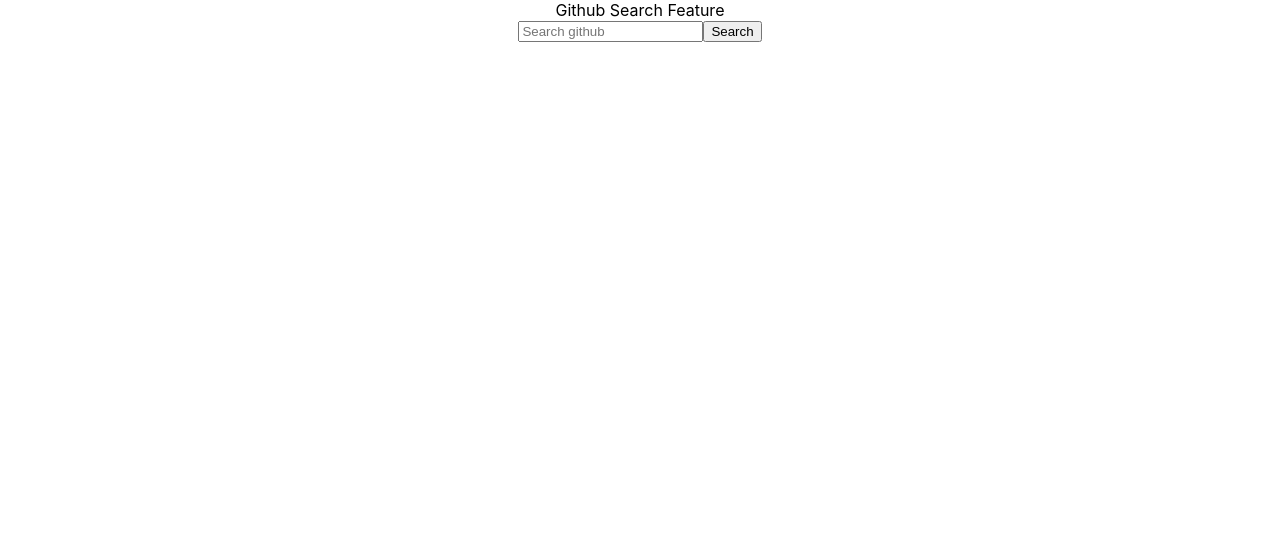
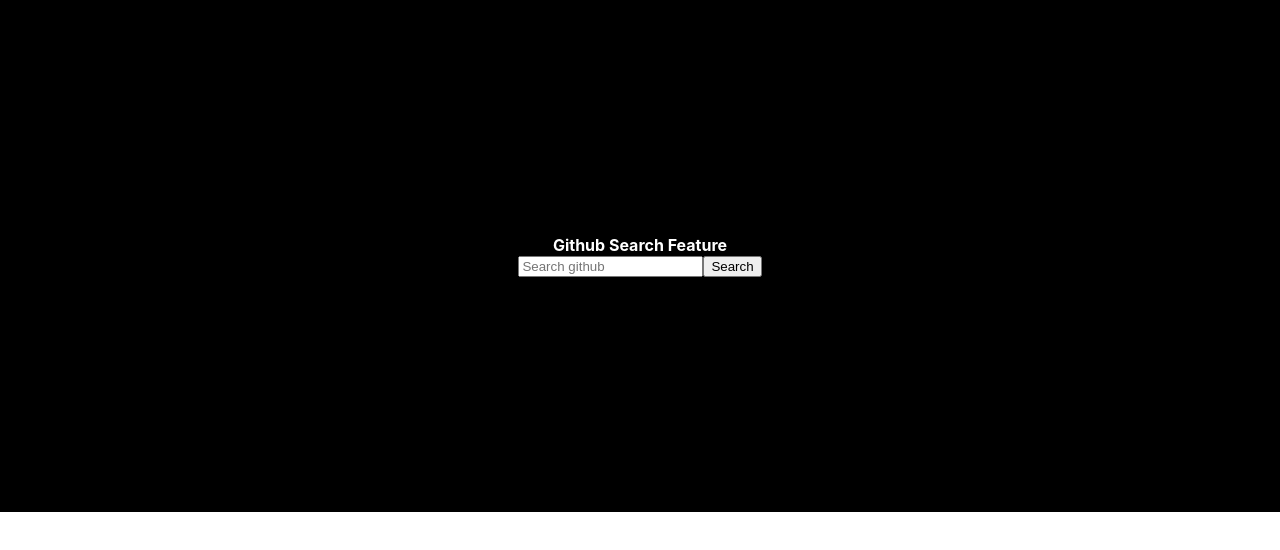
Before and after one commit to kellykaufman/github-search-react, a React (Create React App) app: page / in a window 1280 px wide. Shown: the top 550 px of the page. Built offline with nearby package versions, Linux system fonts and the light colour scheme.

Commit message:
Changes background partially to black and title font color to white and bold

```diff
--- a/src/App.css
+++ b/src/App.css
@@ -1,17 +1,10 @@
 .App {
+  background-color: black;
   text-align: center;
+  padding: 235px;
 }
 
-.App-logo {
-  height: 40vmin;
-  pointer-events: none;
-}
 
-@media (prefers-reduced-motion: no-preference) {
-  .App-logo {
-    animation: App-logo-spin infinite 20s linear;
-  }
-}
 
 .App-header {
   background-color: #282c34;
@@ -27,12 +20,3 @@
 .App-link {
   color: #61dafb;
 }
-
-@keyframes App-logo-spin {
-  from {
-    transform: rotate(0deg);
-  }
-  to {
-    transform: rotate(360deg);
-  }
-}
--- a/src/components/SearchBar.css
+++ /dev/null
@@ -1,3 +0,0 @@
-background {
-
-}
--- a/src/components/SearchBar.js
+++ b/src/components/SearchBar.js
@@ -4,7 +4,9 @@
 const SearchBar = () => (
   <form action="/" method="get">
     <label htmlFor="header-search">
-      <div>Github Search Feature</div>
+      <div style={{ color: "white" }}>
+        <b> Github Search Feature</b>
+      </div>
     </label>
     <input type="text" id="" placeholder="Search github" name="s" />
     <button type="submit">Search</button>
```
